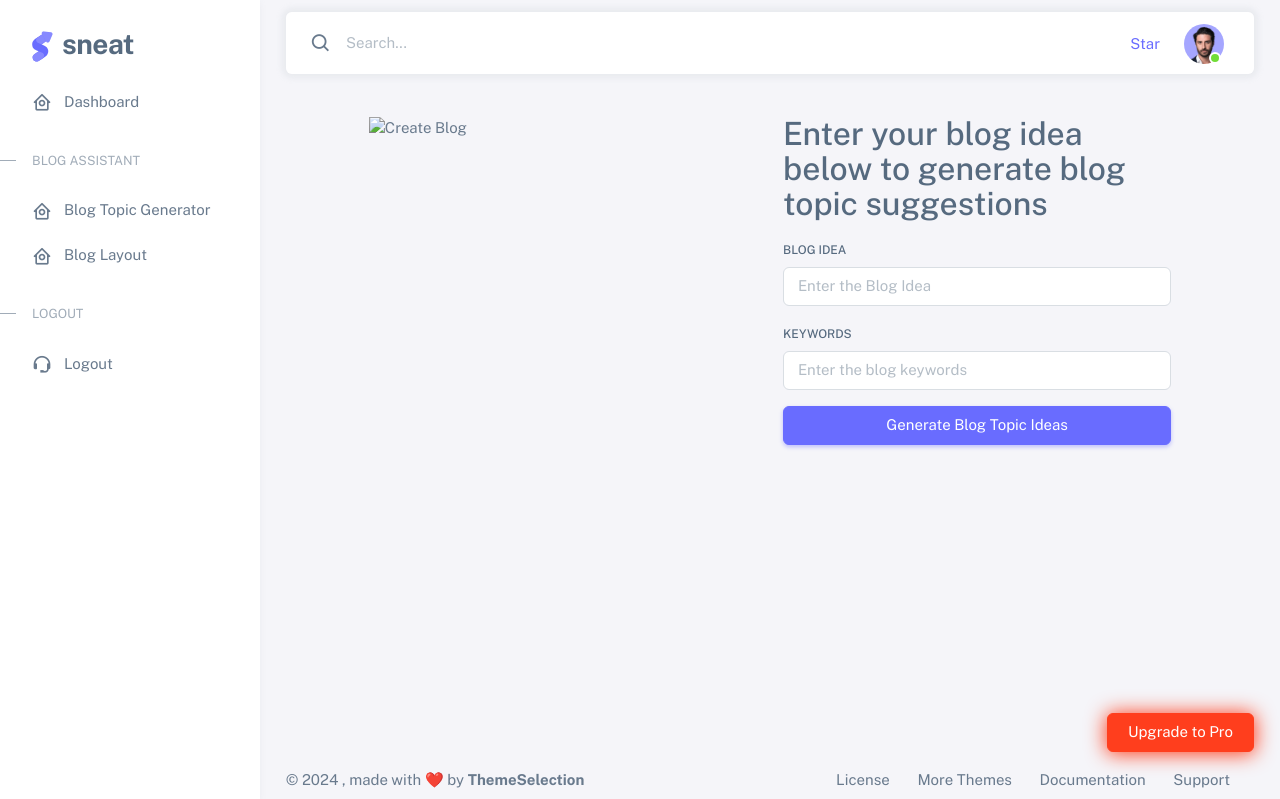
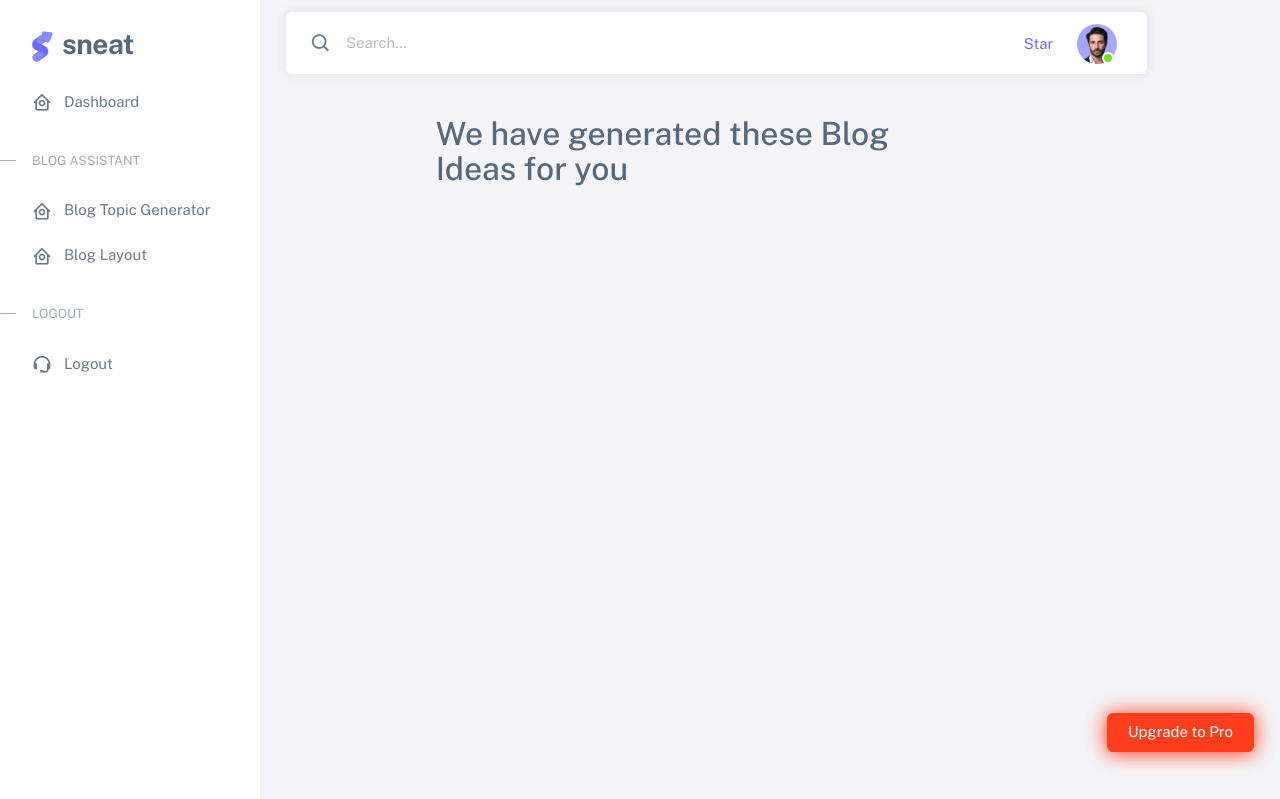
Before and after one commit to tehcentr2014/dj-oc-app, a Django app: template templates/dashboard/blog-sections.html in a window 1280 px wide. Shown: the top 799 px of the page. Run offline with Django 4.2, Linux system fonts and the light colour scheme; the template is opened without the code that fills it, so the values that code supplies are empty; parts of the project's set-up code (start-up, migrations or seed data) failed here and were passed over.

Commit message:
Blog sections setup

```diff
--- a/karabo/settings.py
+++ b/karabo/settings.py
@@ -54,12 +54,11 @@ load_dotenv()
 OPENAI_API_KEY = os.getenv("OPENAI_API_KEY")
 
 
-
 # SECURITY WARNING: don't run with debug turned on in production!
 DEBUG = True
 
-ALLOWED_HOSTS = ['.herokuapp.com', 'http://127.0.0.1:8000/', 'https://8000-tehcentr2014-djocapp-ip3vj2645q3.ws-eu114.gitpod.io/', '8000-tehcentr2014-djocapp-ip3vj2645q3.ws-eu115.gitpod.io', 'https://dj-oc-app-95fdf0716ca4.herokuapp.com','127.0.0.1', 'dj-oc-app-95fdf0716ca4.herokuapp.com']
-CSRF_TRUSTED_ORIGINS = ['https://*.herokuapp.com', 'https://8000-tehcentr2014-djocapp-ip3vj2645q3.ws-eu115.gitpod.io', 'http://8000-tehcentr2014-djocapp-ip3vj2645q3.ws-eu114.gitpod.io/index.html', 'https://dj-oc-app-95fdf0716ca4.herokuapp.com']
+ALLOWED_HOSTS = ['.herokuapp.com', '8000-tehcentr-djocapp2-stftund10vd.ws.codeinstitute-ide.net', 'http://127.0.0.1:8000/', 'https://8000-tehcentr2014-djocapp-ip3vj2645q3.ws-eu114.gitpod.io/', '8000-tehcentr2014-djocapp-ip3vj2645q3.ws-eu115.gitpod.io', 'https://dj-oc-app-95fdf0716ca4.herokuapp.com','127.0.0.1', 'dj-oc-app-95fdf0716ca4.herokuapp.com']
+CSRF_TRUSTED_ORIGINS = ['https://*.herokuapp.com', 'https://*.codeinstitute-ide.net', 'https://8000-tehcentr2014-djocapp-ip3vj2645q3.ws-eu115.gitpod.io', 'http://8000-tehcentr2014-djocapp-ip3vj2645q3.ws-eu114.gitpod.io/index.html', 'https://dj-oc-app-95fdf0716ca4.herokuapp.com']
 
 
 DJANGO_SETTINGS_MODULE =['karabo.settings']
--- a/templates/dashboard/blog-sections.html
+++ b/templates/dashboard/blog-sections.html
@@ -38,50 +38,26 @@
 <div class="container-fluid flex-grow-1 container-p-y">
   <!-- Layout Demo -->
   <div class="layout-demo-wrapper">
-
-
     <div class="row">
       <div class="col-lg-1"></div>
-
       <div class="col-lg-10">
         <div class="row">
-          <div class="col-lg-6">
-            <img src="#" alt="Create Blog">
+          <div class="col-lg-10">
+
+            <!-- <h2 class="mb-3">We have generated these Blog Ideas for you</h2> -->
+            <h2 class="mb-3">We have generated these Blog Ideas for you</h2>
+
+            {%for blog in blogTopics %}
+            <p>{{blog}}</p>
+            <br>
+            {% endfor %}
+
           </div>
-          <div class="col-lg-6">
 
-              <h2 class="mb-3">Enter your blog idea below to generate blog topic suggestions</h2>
+          </div>
+        </div>
+      </div>
 
-            <form class="" action="#" method="post">
-              {% csrf_token %}
-
-              <div class="mb-3">
-                <label for="blogIdea" class="form-label">Blog Idea</label>
-                <input
-                  type="text"
-                  class="form-control"
-                  name="blogIdea"
-                  placeholder="Enter the Blog Idea"
-                  required
-                />
-              </div>
-
-              <div class="mb-3">
-                  <label for="keywords" class="form-label">Keywords</label>
-                  <input
-                    type="text"
-                    class="form-control"
-                    name="keywords"
-                    placeholder="Enter the blog keywords"
-                    required
-                  />
-                </div>
-
-                <div class="mb-3">
-                  <button class="btn btn-primary d-grid w-100" type="submit">Generate Blog Topic Ideas</button>
-                </div>
-
-            </form>
 
           </div>
         </div>
--- a/templates/dashboard/blog-topic.html
+++ b/templates/dashboard/blog-topic.html
@@ -19,7 +19,7 @@
 
                 <h2 class="mb-3">Enter your blog idea below to generate blog topic suggestions</h2>
 
-              <form class="" action="#" method="post">
+              <form action="{% url 'blog-topic' %}" method="post">
                 {% csrf_token %}
 
                 <div class="mb-3">
```
Also changed, not shown: dashboard/functions.py (+231 -43 lines), dashboard/urls.py (+7 -1 lines), dashboard/views.py (+104 -29 lines).
